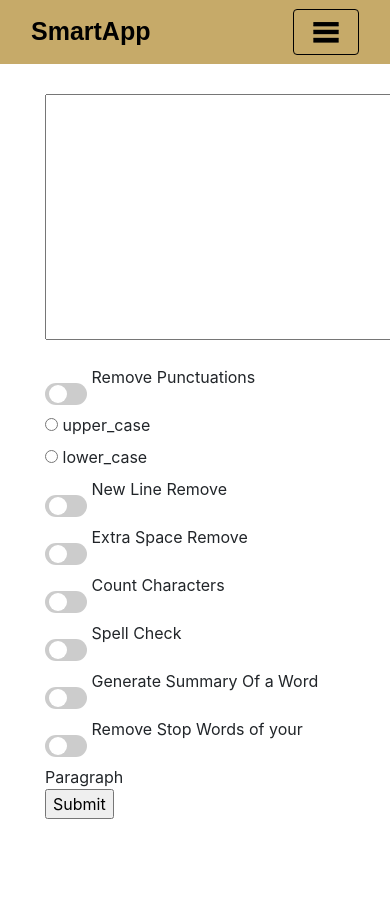
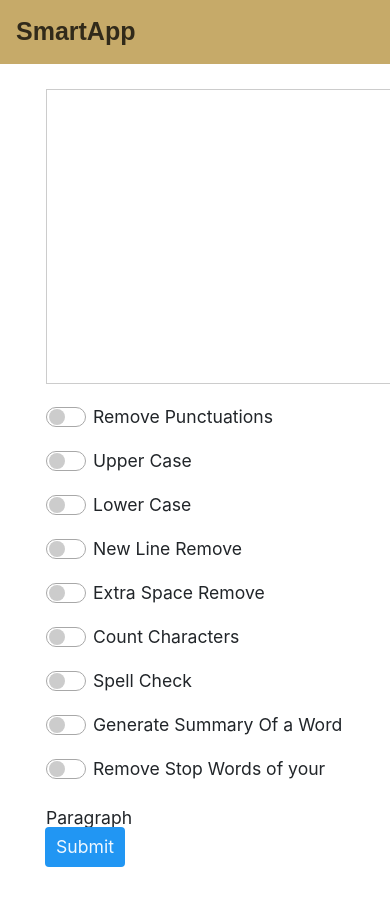
Before and after one commit to RSylla/SDA_FinalProject, a Django app: page / in a window 390 px wide; the page is wider, and only the part inside the window is pictured. Before the commit the page ends 819 px from the top of that part, so only its background shows below. Run offline with Django 4.2, Linux system fonts and the light colour scheme; some libraries are stand-ins or nearby versions.

Commit message:
Tickets 1.00 - 1.05 completed
1.00 Create the index page background, header and the project name
1.01 Add the text area into the index page
1.02 create the toggle buttons for the index page
1.03 Add the submit button and align it correctly
1.04 Properly formatting of the result body within the guide page
1.05 Add hamburger button to the guide header, it should be clickable, and we should be able to see "home" link

```diff
--- a/smartapp/smarthub/forms.py
+++ b/smartapp/smarthub/forms.py
@@ -1,12 +1,11 @@
 from django import forms
 
-CHOICES=[('upper_case','upper_case'),
-         ('lower_case','lower_case')]
+
 class SmartAppForm(forms.Form):
-    text = forms.CharField(max_length=500, widget=forms.Textarea)
+    text = forms.CharField(max_length=500, widget=forms.Textarea(attrs={"spellcheck":"False"}))
     remove_punctuations = forms.BooleanField(required=False)
-    upper_case = forms.BooleanField(required=False, widget=forms.RadioSelect(choices=CHOICES))
-    # lower_case = forms.BooleanField(required=False, widget=forms.RadioSelect)
+    upper_case = forms.BooleanField(required=False)
+    lower_case = forms.BooleanField(required=False)
     new_line_remove = forms.BooleanField(required=False)
     extra_space_remove = forms.BooleanField(required=False)
     count_characters = forms.BooleanField(required=False)
--- a/smartapp/smarthub/static/base.css
+++ b/smartapp/smarthub/static/base.css
@@ -1,12 +1,13 @@
 body {
     background-color: #ffffff;
+    font-size: 1.1rem;
 }
 
 .navbar {
     background-color: #c6aa69!important;
 }
 a.navbar-brand{
-    color: black!important;
+    color: rgba(0, 0, 0, 0.754)!important;
     font-weight: 600;
     font-family: sans-serif;
     font-size: 25px;
@@ -15,11 +16,16 @@
 #toggle_button_border {
     border: 1px;
     border-style: solid;
-    border-color: black;
+    border-color: #a8925b;
+    margin-right: 1px;
+}
+
+#toggle_button {
+    opacity: 60%;
 }
 
 #back_link {
-    color: black;
+    color: rgba(0, 0, 0, 0.76);
 }
 
 #content_div {
--- a/smartapp/smarthub/static/toggle_switch.css
+++ b/smartapp/smarthub/static/toggle_switch.css
@@ -3,6 +3,7 @@
   display: inline-block;
   width: 42px;
   height: 22px;
+
 }
 
 .switch input[type=checkbox] {
@@ -15,11 +16,11 @@
 .slider {
   position: absolute;
   cursor: pointer;
-  top: 0;
-  left: 0;
-  right: 0;
-  bottom: 0;
-  background-color: #ccc;
+  top: -16px;
+  left: 0px;
+  right: 2px;
+  bottom: 18px;
+  background-color: rgb(255, 255, 255);
   -webkit-transition: .4s;
   transition: .4s;
 }
@@ -27,11 +28,11 @@
 .slider:before {
   position: absolute;
   content: "";
-  height: 18px;
-  width: 18px;
-  left: 4px;
-  bottom: 2px;
-  background-color: white;
+  height: 16px;
+  width: 16px;
+  left: 2px;
+  bottom: 1px;
+  background-color: #ccc;
   -webkit-transition: .4s;
   transition: .4s;
 }
@@ -40,6 +41,9 @@
   background-color: #2196F3;
 }
 
+input[type=checkbox]:checked + .slider:before {
+  background-color: #ffffff;
+}
 
 input:focus + .slider {
   box-shadow: 0 0 1px #2196F3;
@@ -54,6 +58,9 @@
 /* Rounded sliders */
 .slider.round {
   border-radius: 34px;
+  border: 1px;
+  border-style: solid;
+  border-color: rgb(168, 168, 168);
 }
 
 .slider.round:before {
@@ -61,12 +68,25 @@
 }
 
 p {
-  margin: 0;
+  margin: -5;
   align-items: center;
+  width: 100%;
+  margin-left: 1px;
 }
 
 textarea {
   width: 100%;
   min-width: 500px;
   margin-bottom: 25px;
+  border-color: #ccc;
+  padding: 15px;
 }
+
+input[type=submit] {
+  border-radius: 4px;
+  background-color: #2196F3;
+  color: aliceblue;
+  border: 0;
+  height: 40px;
+  width: 80px;
+}
--- a/smartapp/smarthub/templates/base.html
+++ b/smartapp/smarthub/templates/base.html
@@ -16,19 +16,16 @@
 <!--  Also created static folder to set up static files like CSS and image files.-->
   <body>
     <nav class="navbar navbar-dark bg-dark" id="navbar">
-      <div class="container fixed">
-        <a class="navbar-brand" href="/">SmartApp</a>
-        <button class="navbar-toggler" type="button" id="toggle_button_border" data-toggle="collapse" data-target="#navbarNavAltMarkup">
-            {% load static %}
-            <span id="toggle_button">
-                <img src="{% static 'threelines.png' %}">
-            </span>
-        </button>
+      <div class="container fixed" style="width: 100%; padding: 0; margin: 0; display: contents;">
+        <a class="navbar-brand">SmartApp</a>
+        {% block nav %}
+
+        {% endblock %}
           <div class="collapse navbar-collapse" id="navbarNavAltMarkup">
           <div class="navbar-nav">
             <span>
             <a class="nav-item nav-link active" id="back_link" href="{% url 'home' %}">
-              <b>Home</b></a>
+              <b>home</b></a>
             </span>
           </div>
         </div>
--- a/smartapp/smarthub/templates/index.html
+++ b/smartapp/smarthub/templates/index.html
@@ -17,19 +17,19 @@
         Remove Punctuations
     </p>
     <p>
-<!--        <label class="switch">-->
+        <label class="switch">
         {{ form.upper_case }}
-<!--        <span class="slider round"></span>-->
-<!--        </label>-->
-<!--        Upper Case-->
+        <span class="slider round"></span>
+        </label>
+        Upper Case
     </p>
-<!--    <p>-->
-<!--        <label class="switch">-->
-<!--        {{ form.lower_case }}-->
-<!--        <span class="slider round"></span>-->
-<!--        </label>-->
-<!--        Lower Case-->
-<!--    </p>-->
+    <p>
+        <label class="switch">
+        {{ form.lower_case }}
+        <span class="slider round"></span>
+        </label>
+        Lower Case
+    </p>
     <p>
         <label class="switch">
         {{ form.new_line_remove }}
--- a/smartapp/smarthub/views.py
+++ b/smartapp/smarthub/views.py
@@ -20,5 +20,4 @@
         for k, v in form_data.items():
             print(f"{k}: {v}")
 
-
         return super().form_valid(form)
```
Also changed, not shown: smartapp/smarthub/templates/guide.html (+9 -0 lines).
